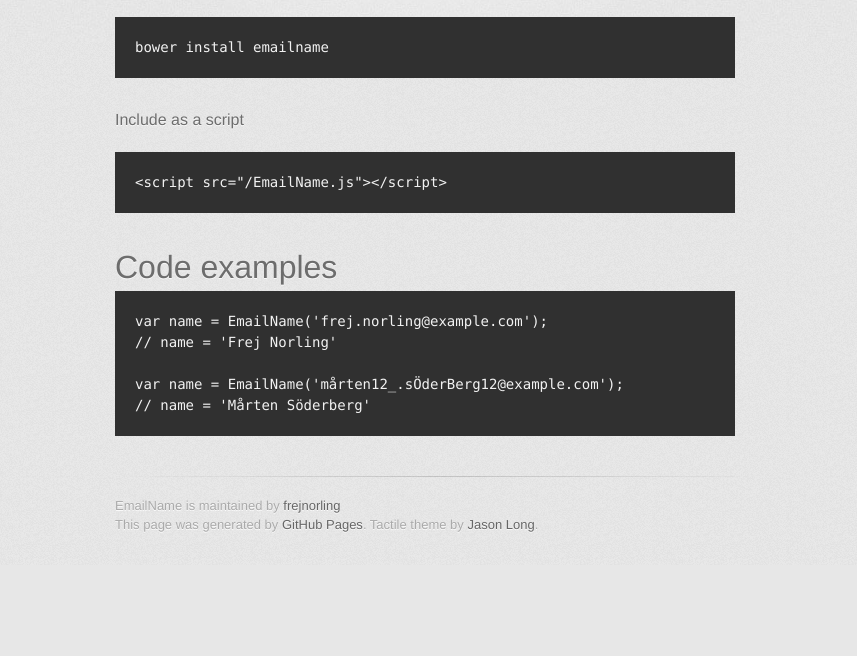
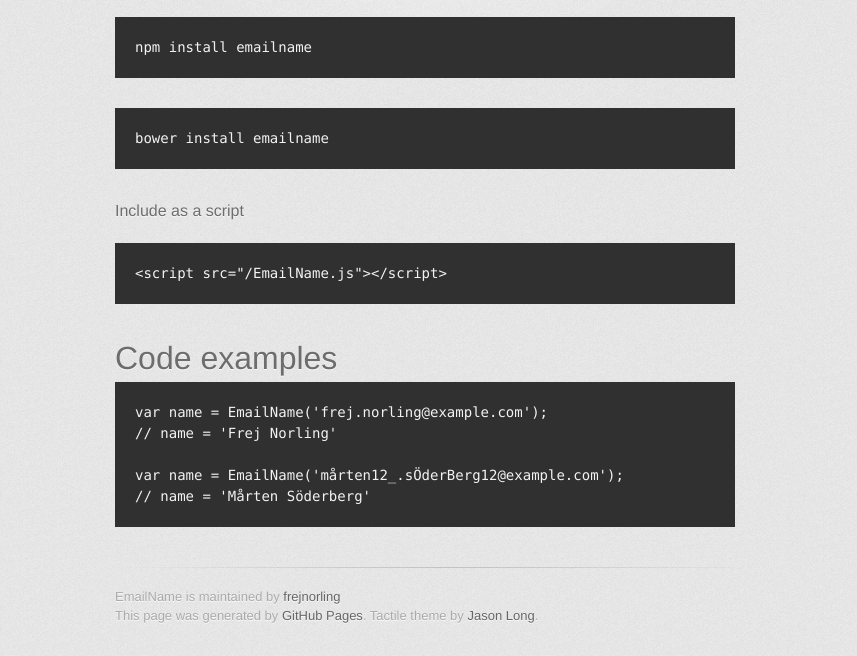
Before and after one commit to frejnorling/EmailName, a plain HTML site: page index.html in a window 1280 px wide. Shown: the part 532-1188 px from the top of the page, without its empty margins (215-1072 px from the left). Before the commit the page ends 1097 px from the top, so only its background shows below. Drawn offline with Linux system fonts and the light colour scheme; a web font is replaced by a local one.

Commit message:
Updated with npm install

```diff
--- a/index.html
+++ b/index.html
@@ -45,6 +45,8 @@
                  <h1>
 <a id="examples" class="anchor" href="#examples" aria-hidden="true"><span class="octicon octicon-link"></span></a>Install</h1>
 <p>Install using bower</p>
+<pre><code>npm install emailname
+</code></pre>
 <pre><code>bower install emailname
 </code></pre>
 
```
